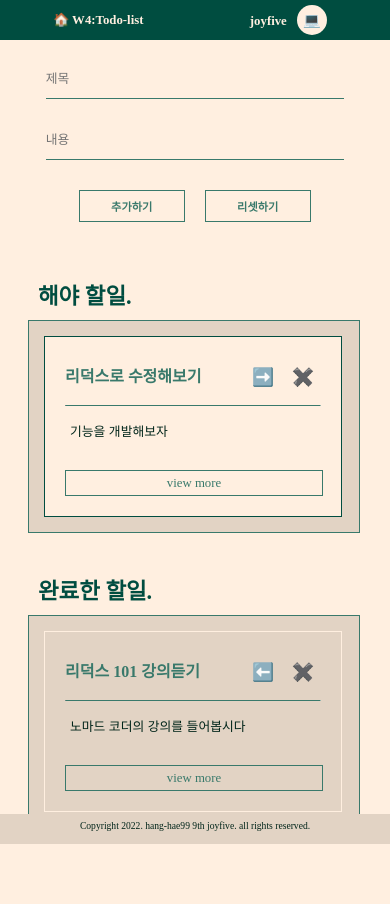
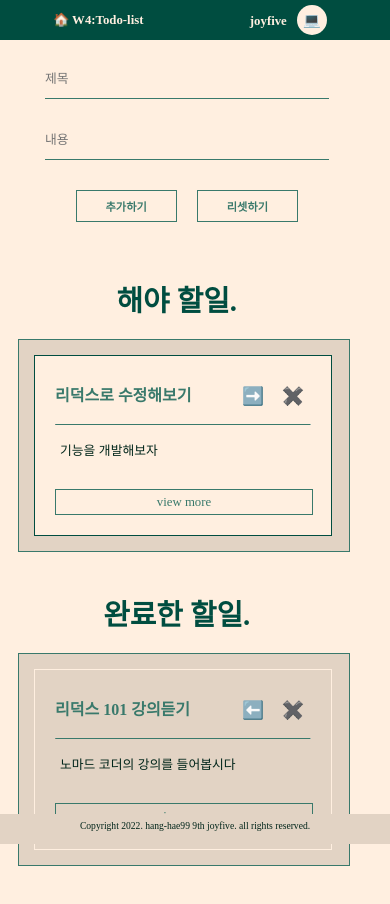
Before and after one commit to joyfive/w5-todolist, a React (Create React App) app: page / in a window 390 px wide. Shown: the top 904 px of the page. Built offline with nearby package versions, Linux system fonts and the light colour scheme; a web font is replaced by a local one.

Commit message:
MOBILE CSS

```diff
--- a/src/components/List.jsx
+++ b/src/components/List.jsx
@@ -77,6 +77,7 @@ const ListWrap = styled.article`
   overflow: auto;
   @media screen and (max-width: 900px) {
         min-height: 100px;
+        margin: 0 auto;
     }
 
 `
@@ -93,7 +94,7 @@ const ListCont = styled.section`
         align-content: center;
         align-items: center; */
         display: block;
-        margin-top: 140px;
+        margin: 140px auto 20px auto;
     }
 
 `
@@ -108,6 +109,9 @@ margin: 10px 20px;
 
 @media screen and (max-width: 900px) {
         margin-top: 40px;
+        text-align: center;
+        font-size: 1.8rem;
+        margin-bottom: 20px;
 
     }
 `
```
